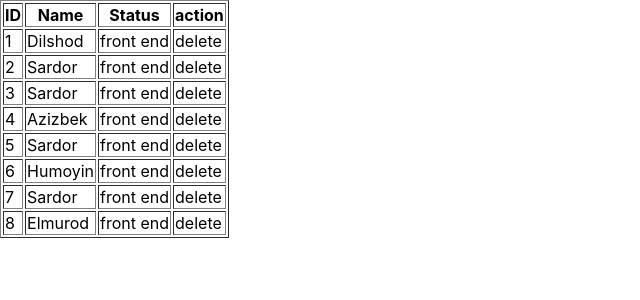
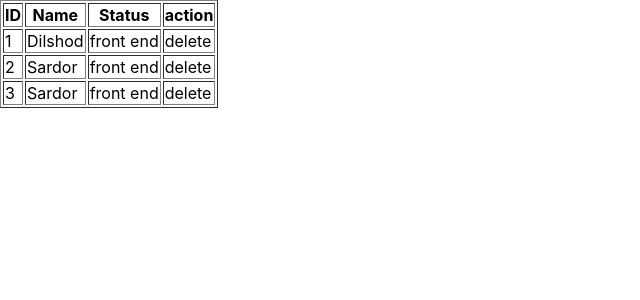
Before and after one commit to M0807/g80-1, a React (Create React App) app: page / in a window 1280 px wide. Shown: the top 300 px of the page, without its empty margins (0-640 px from the left). Built offline with nearby package versions, Linux system fonts and the light colour scheme.

Commit message:
data is deleted

```diff
--- a/src/App.js
+++ b/src/App.js
@@ -16,11 +16,6 @@ class App extends React.Component{
   { id: 1, name: "Dilshod", status: 'front end'},
   { id: 2, name: "Sardor", status: 'front end'},
   { id: 3, name: "Sardor", status: 'front end'},
-  { id: 4, name: "Azizbek", status: 'front end'},
-  { id: 5, name: "Sardor", status: 'front end'},
-  { id: 6, name: "Humoyin", status: 'front end'},
-  { id: 7, name: "Sardor", status: 'front end'},
-  { id: 8, name: "Elmurod", status: 'front end'},
 ]
     }
   }
```
